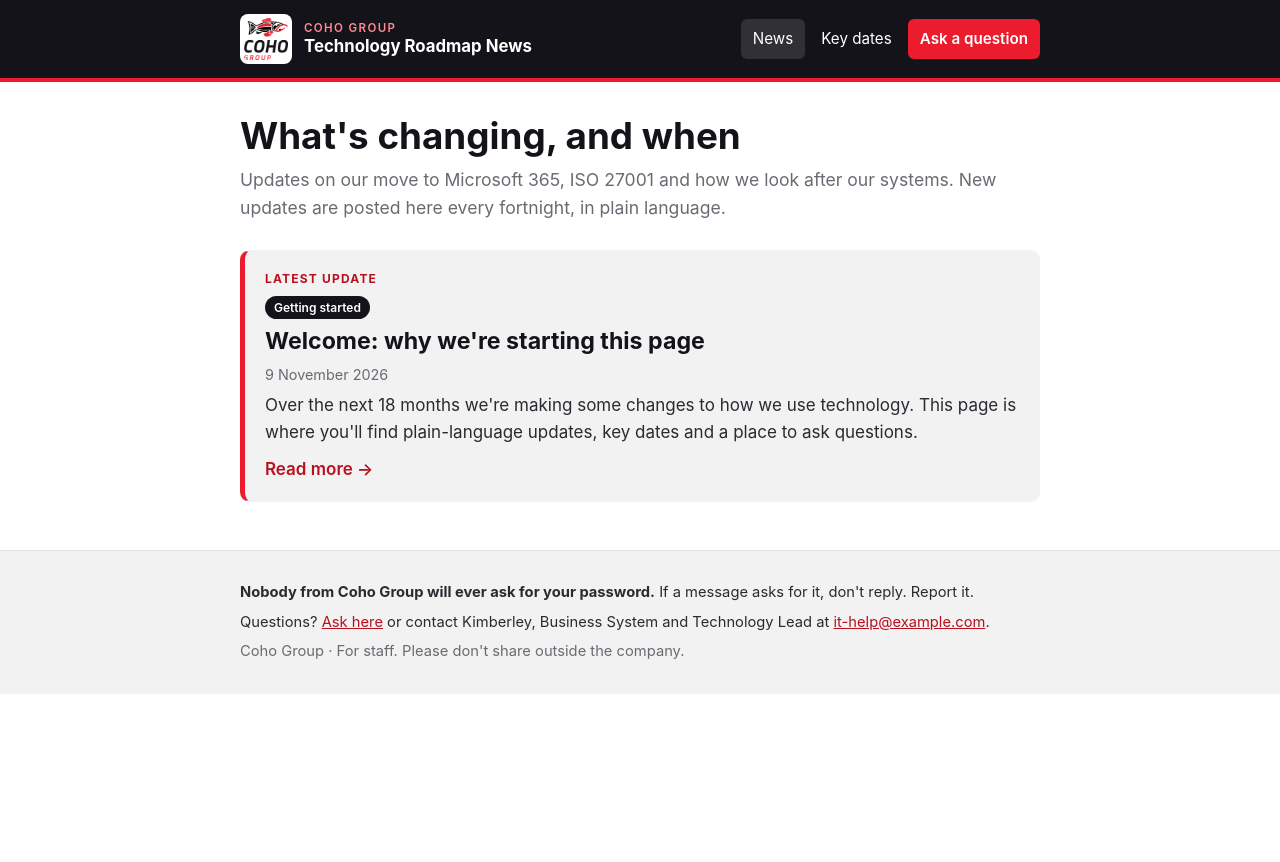
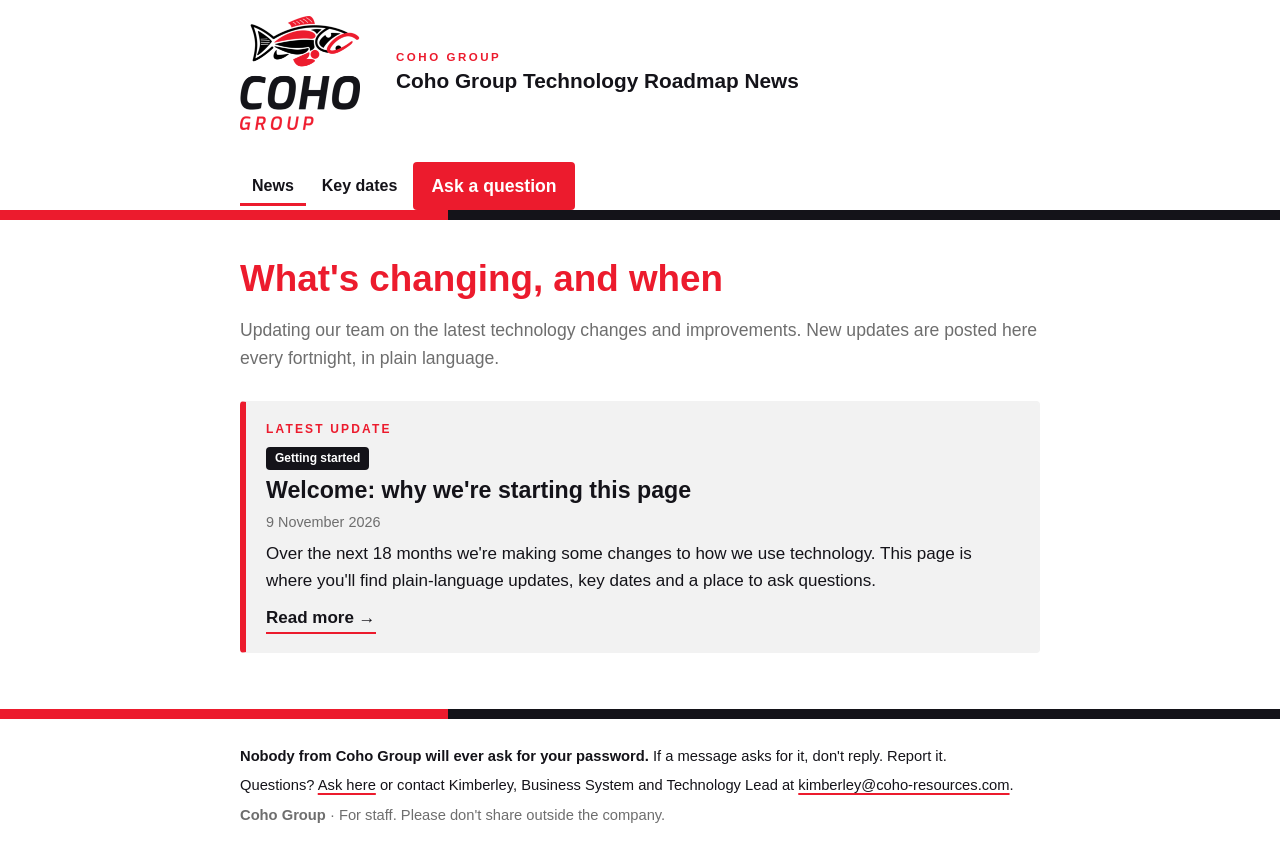
Before and after one commit to kimberley-coho-yolo/coho-news, a Jekyll site: the page built from index.html, in a window 1280 px wide. Shown: the top 862 px of the page. Built offline with Jekyll 4.4.1, drawn with Linux system fonts in a browser that asks for light colours.

Commit message:
updating-brand-guidelines

```diff
--- a/_config.yml
+++ b/_config.yml
@@ -3,13 +3,13 @@
 #  Edit the values below, then commit. The site rebuilds in ~1 minute.
 # ------------------------------------------------------------------
 
-title: "Technology Roadmap News"
-tagline: "Updates on our move to Microsoft 365, ISO 27001 and how we look after our systems"
+title: "Coho Group Technology Roadmap News"
+tagline: "Updating our team on the latest technology changes and improvements"
 org: "Coho Group"
 
 # Who staff can contact (shown in the footer)
 contact_name: "Kimberley, Business System and Technology Lead"
-contact_email: "it-help@example.com"   # <-- replace with your IT help address
+contact_email: "kimberley@coho-resources.com"   # <-- replace with your IT help address
 
 # Question form: paste the EMBED link from Microsoft Forms or Google Forms.
 #   Microsoft Forms: Share > Embed > copy the src="..." link
@@ -24,12 +24,22 @@ hide_from_search: true
 
 # If you use a custom address like news.cohogroup.com, leave baseurl blank.
 # If you use https://YOURNAME.github.io/coho-news/, set baseurl to "/coho-news"
-baseurl: ""
+baseurl: "/coho-news"  # the subpath of your site, e.g. /blog
 
 # ---- Technical settings: no need to change below this line ----
 timezone: Australia/Brisbane
 permalink: /news/:year/:month/:day/:title/
 markdown: kramdown
+defaults:
+  - scope:
+      path: ""
+      type: "posts"
+    values:
+      layout: "post"
+  - scope:
+      path: ""
+    values:
+      layout: "default"
 plugins:
   - jekyll-feed
 exclude:
--- a/_layouts/default.html
+++ b/_layouts/default.html
@@ -16,7 +16,7 @@
   <header class="site-header">
     <div class="wrap header-inner">
       <a class="brand" href="{{ '/' | relative_url }}">
-        <img src="{{ '/assets/logo.png' | relative_url }}" alt="{{ site.org }}" width="52" height="49">
+        <img class="logo" src="{{ '/assets/logo.png' | relative_url }}" alt="{{ site.org }}" width="120" height="113">
         <span class="brand-text"><span class="brand-kicker">{{ site.org }}</span>{{ site.title }}</span>
       </a>
       <nav class="nav" aria-label="Main">
@@ -26,16 +26,18 @@
       </nav>
     </div>
   </header>
+  <div class="split-bar" aria-hidden="true"></div>
 
   <main class="wrap main">
     {{ content }}
   </main>
 
+  <div class="split-bar" aria-hidden="true"></div>
   <footer class="site-footer">
     <div class="wrap">
       <p><strong>Nobody from Coho Group will ever ask for your password.</strong> If a message asks for it, don't reply. Report it.</p>
       <p>Questions? <a href="{{ '/ask/' | relative_url }}">Ask here</a> or contact {{ site.contact_name }}{% if site.contact_email %} at <a href="mailto:{{ site.contact_email }}">{{ site.contact_email }}</a>{% endif %}.</p>
-      <p class="muted">{{ site.org }} · For staff. Please don't share outside the company.</p>
+      <p class="muted"><strong>{{ site.org }}</strong> · For staff. Please don't share outside the company.</p>
     </div>
   </footer>
 </body>
--- a/assets/style.css
+++ b/assets/style.css
@@ -1,102 +1,206 @@
-/* Coho Group Technology News - brand colours from the roadmap deck */
+/* ==================================================================
+   Coho Group Technology News
+   Styled to Coho Group Brand Guidelines v1.0 (November 2026)
+   - Arial is the only typeface
+   - Four brand colours only. No other reds (no #FF0000, no darker red hovers)
+   - About 60% white, 30% black, 10% red. Red is the accent, not the background
+   - Primary full-colour logo on white, at least 120px wide, with clear space
+   - Split bar (35% red, 65% black) at full width above the footer
+   ================================================================== */
+
 :root {
-  --red: #EC1B2D;
-  --red-dark: #B8101F;
-  --ink: #141319;
-  --text: #2B2A31;
-  --muted: #6B6A72;
-  --line: #E2E2E5;
-  --bg: #FFFFFF;
-  --panel: #F2F2F2;
-  --radius: 10px;
-  --wrap: 52rem;
+  /* Brand palette (04 Colour) */
+  --coho-red:   #EC1B2D;
+  --coho-black: #141319;
+  --slate-grey: #6E6E6E;
+  --light-grey: #F2F2F2;
+  --white:      #FFFFFF;
+
+  /* Usage */
+  --text:   var(--coho-black);
+  --muted:  var(--slate-grey);
+  --panel:  var(--light-grey);
+  --line:   #DADADA;   /* neutral hairline, not a brand colour */
+  --radius: 4px;
+  --wrap:   52rem;
+
+  /* Typography (03), scaled from print pt to screen */
+  --font: Arial, "Helvetica Neue", Helvetica, sans-serif;
+  --h1: 2rem;        /* Heading 1: Arial Bold, Coho Red */
+  --h2: 1.4rem;      /* Heading 2: Arial Bold, near-black, red rule */
+  --h3: 0.95rem;     /* Heading 3: Arial Bold, red, caps, spaced */
+  --body: 1.0625rem; /* Body: Arial Regular, near-black */
 }
+
 * { box-sizing: border-box; }
 html { -webkit-text-size-adjust: 100%; }
 body {
   margin: 0;
-  background: var(--bg);
+  background: var(--white);
   color: var(--text);
-  font: 17px/1.6 -apple-system, BlinkMacSystemFont, "Segoe UI", Roboto, Arial, sans-serif;
+  font-family: var(--font);
+  font-size: var(--body);
+  line-height: 1.6;
 }
-a { color: var(--red-dark); }
-a:hover { color: var(--red); }
 img { max-width: 100%; height: auto; }
 .wrap { max-width: var(--wrap); margin: 0 auto; padding: 0 16px; }
 
-/* Header */
-.site-header { background: var(--ink); color: #fff; border-bottom: 4px solid var(--red); }
-.header-inner { display: flex; flex-wrap: wrap; align-items: center; justify-content: space-between; gap: 12px; padding-top: 14px; padding-bottom: 14px; }
-.brand { display: flex; align-items: center; gap: 12px; color: #fff; text-decoration: none; }
-.brand img { background: #fff; border-radius: 8px; padding: 4px; width: 52px; height: auto; }
-.brand-text { display: flex; flex-direction: column; font-weight: 700; font-size: 1.05rem; line-height: 1.2; }
-.brand-kicker { font-size: .72rem; letter-spacing: .12em; text-transform: uppercase; color: #ff8a94; font-weight: 600; }
-.nav { display: flex; flex-wrap: wrap; gap: 4px; }
-.nav a { color: #fff; text-decoration: none; padding: 8px 12px; border-radius: 6px; font-size: .95rem; }
-.nav a:hover, .nav a[aria-current="page"] { background: rgba(255,255,255,.12); color: #fff; }
-.nav a.nav-cta { background: var(--red); font-weight: 600; }
-.nav a.nav-cta:hover { background: var(--red-dark); }
+/* Links: near-black text with a Coho Red underline.
+   (Red text on white is just under the contrast needed for body text.) */
+a {
+  color: var(--coho-black);
+  text-decoration: underline;
+  text-decoration-color: var(--coho-red);
+  text-decoration-thickness: 2px;
+  text-underline-offset: 3px;
+}
+a:hover { color: var(--coho-red); }
+a:focus-visible, .button:focus-visible, .card:focus-visible {
+  outline: 3px solid var(--coho-black);
+  outline-offset: 2px;
+}
 
-/* Layout */
-.main { padding-top: 32px; padding-bottom: 48px; }
-.hero h1 { font-size: clamp(1.7rem, 4vw, 2.3rem); line-height: 1.2; color: var(--ink); margin: 0 0 8px; }
+/* ---------- Headings (03 Typography) ---------- */
+h1, h2, h3 { font-family: var(--font); font-weight: 700; line-height: 1.25; }
+h1 { font-size: var(--h1); color: var(--coho-red); margin: 0 0 .4em; }
+h2 {
+  font-size: var(--h2); color: var(--coho-black);
+  margin: 1.8em 0 .6em; padding-bottom: .3em;
+  border-bottom: 2px solid var(--coho-red);
+  display: inline-block;            /* red rule sits under the words, like the guide */
+}
+h3 {
+  font-size: var(--h3); color: var(--coho-red);
+  text-transform: uppercase; letter-spacing: .18em;
+  margin: 1.6em 0 .4em;
+}
+
+/* ---------- Header: primary logo on white ---------- */
+.site-header { background: var(--white); }
+.header-inner {
+  display: flex; flex-wrap: wrap; align-items: center; justify-content: space-between;
+  gap: 16px; padding-top: 0; padding-bottom: 0;
+}
+.brand { display: flex; align-items: center; gap: 20px; text-decoration: none; color: var(--coho-black); }
+.brand:hover { color: var(--coho-black); }
+/* 02 Clear space & size: minimum 120px on screen; padding keeps the clear zone
+   (about the height of the "O" in COHO) free of text and edges */
+.brand .logo { width: 120px; min-width: 120px; height: auto; padding: 16px; box-sizing: content-box; margin: 0 0 0 -16px; }
+.brand-text { display: flex; flex-direction: column; font-weight: 700; font-size: 1.3rem; line-height: 1.2; }
+.brand-kicker {
+  font-size: .72rem; font-weight: 700; color: var(--coho-red);
+  text-transform: uppercase; letter-spacing: .22em; margin-bottom: 4px;
+}
+
+.nav { display: flex; flex-wrap: wrap; align-items: center; gap: 4px; }
+.nav a {
+  color: var(--coho-black); text-decoration: none; font-weight: 700;
+  padding: 8px 12px; border-radius: var(--radius); font-size: 1rem;
+}
+.nav a:hover { background: var(--light-grey); color: var(--coho-black); }
+.nav a[aria-current="page"] { box-shadow: inset 0 -3px 0 var(--coho-red); border-radius: 0; }
+
+/* ---------- 05 Graphic device: the split bar ---------- */
+.split-bar {
+  width: 100%; height: 10px;
+  background: linear-gradient(to right, var(--coho-red) 0 35%, var(--coho-black) 35% 100%);
+}
+
+/* ---------- Layout ---------- */
+.main { padding-top: 36px; padding-bottom: 56px; }
+.hero h1 { font-size: clamp(1.75rem, 4vw, 2.3rem); }
 .hero p { font-size: 1.1rem; color: var(--muted); margin: 0 0 28px; }
-.section-title { font-size: 1.15rem; color: var(--ink); margin: 36px 0 12px; }
+.section-title { margin-top: 40px; }
 
-/* Cards */
-.card { display: block; text-decoration: none; color: inherit; background: var(--bg); border: 1px solid var(--line); border-radius: var(--radius); padding: 18px 20px; transition: border-color .15s, box-shadow .15s; }
-.card:hover { border-color: var(--red); box-shadow: 0 4px 14px rgba(20,19,25,.08); color: inherit; }
-.card h2, .card h3 { color: var(--ink); margin: 6px 0 2px; line-height: 1.3; }
+/* ---------- Cards ---------- */
+.card {
+  display: block; text-decoration: none; color: inherit;
+  background: var(--white); border: 1px solid var(--line); border-radius: var(--radius);
+  padding: 18px 20px; transition: border-color .15s;
+}
+.card:hover { border-color: var(--coho-black); color: inherit; }
+.card h2, .card h3 {
+  color: var(--coho-black); text-transform: none; letter-spacing: 0;
+  border: 0; padding: 0; display: block; margin: 6px 0 2px;
+}
 .card h2 { font-size: 1.45rem; }
 .card h3 { font-size: 1.12rem; }
 .card p { margin: 6px 0 0; }
-.card-feature { background: var(--panel); border-color: var(--panel); border-left: 5px solid var(--red); }
-.label { display: block; font-size: .75rem; letter-spacing: .1em; text-transform: uppercase; color: var(--red-dark); font-weight: 700; }
-.more { display: inline-block; margin-top: 10px; font-weight: 600; color: var(--red-dark); }
+.card-feature { background: var(--panel); border-color: var(--panel); border-left: 6px solid var(--coho-red); }
+.label {
+  display: block; font-size: .75rem; font-weight: 700; color: var(--coho-red);
+  text-transform: uppercase; letter-spacing: .18em;
+}
+.more { display: inline-block; margin-top: 10px; font-weight: 700; color: var(--coho-black); border-bottom: 2px solid var(--coho-red); }
 .post-list { list-style: none; padding: 0; margin: 0; display: grid; gap: 12px; }
-.tag { display: inline-block; font-size: .75rem; font-weight: 600; background: var(--ink); color: #fff; padding: 2px 9px; border-radius: 99px; margin-top: 4px; }
+.tag {
+  display: inline-block; font-size: .75rem; font-weight: 700;
+  background: var(--coho-black); color: var(--white);
+  padding: 2px 9px; border-radius: var(--radius); margin-top: 4px;
+}
 .card-feature .tag { margin-top: 8px; }
 .meta { color: var(--muted); font-size: .9rem; }
 
-/* Article */
+/* ---------- Article ---------- */
 .back { margin: 0 0 16px; font-size: .95rem; }
-.post-header h1 { font-size: clamp(1.6rem, 4vw, 2.2rem); line-height: 1.2; color: var(--ink); margin: 10px 0 4px; }
-.prose h1 { font-size: clamp(1.6rem, 4vw, 2.2rem); line-height: 1.2; color: var(--ink); }
-.prose h2 { font-size: 1.3rem; color: var(--ink); margin-top: 1.8em; }
-.prose h3 { font-size: 1.1rem; color: var(--ink); }
+.post-header h1 { font-size: clamp(1.6rem, 4vw, 2.2rem); margin: 10px 0 4px; }
+.prose h1 { font-size: clamp(1.6rem, 4vw, 2.2rem); }
 .prose li { margin: 4px 0; }
-.prose blockquote { margin: 1.2em 0; padding: 10px 16px; border-left: 4px solid var(--red); background: var(--panel); border-radius: 0 var(--radius) var(--radius) 0; }
-.prose table { width: 100%; border-collapse: collapse; margin: 12px 0 20px; font-size: .95rem; display: block; overflow-x: auto; }
+.prose blockquote {
+  margin: 1.2em 0; padding: 12px 16px;
+  border-left: 4px solid var(--coho-red); background: var(--panel);
+}
+.prose table {
+  width: 100%; border-collapse: collapse; margin: 12px 0 20px; font-size: .95rem;
+  display: block; overflow-x: auto;
+}
 .prose th, .prose td { text-align: left; vertical-align: top; padding: 10px 12px; border-bottom: 1px solid var(--line); }
-.prose th { background: var(--ink); color: #fff; font-weight: 600; }
-.prose tbody tr:nth-child(even) td { background: #FAFAFA; }
+.prose th { background: var(--coho-black); color: var(--white); font-weight: 700; }
+.prose tbody tr:nth-child(even) td { background: var(--light-grey); }
 .narrow { max-width: 40rem; }
 
-/* Ask */
-.ask-box { margin-top: 40px; padding: 20px; background: var(--panel); border-radius: var(--radius); display: flex; flex-wrap: wrap; align-items: center; justify-content: space-between; gap: 12px; }
+/* ---------- Buttons and the Ask page ---------- */
+/* White on Coho Red passes contrast at large bold text, so buttons use 18.7px bold */
+.button, .nav a.nav-cta {
+  display: inline-block; background: var(--coho-red); color: var(--white);
+  text-decoration: none; font-weight: 700; font-size: 1.1rem;
+  padding: 10px 18px; border-radius: var(--radius);
+}
+.button:hover, .nav a.nav-cta:hover { background: var(--coho-black); color: var(--white); }
+.nav a.nav-cta[aria-current="page"] { box-shadow: none; border-radius: var(--radius); }
+.button-ghost { background: var(--white); color: var(--coho-black); border: 2px solid var(--coho-black); }
+.button-ghost:hover { background: var(--coho-black); color: var(--white); }
+
+.ask-box {
+  margin-top: 40px; padding: 20px; background: var(--panel);
+  display: flex; flex-wrap: wrap; align-items: center; justify-content: space-between; gap: 12px;
+}
 .ask-box p { margin: 0; }
-.button { display: inline-block; background: var(--red); color: #fff; text-decoration: none; font-weight: 600; padding: 10px 18px; border-radius: 8px; }
-.button:hover { background: var(--red-dark); color: #fff; }
-.button-ghost { background: transparent; color: var(--red-dark); border: 2px solid var(--red); }
-.button-ghost:hover { background: var(--red); color: #fff; }
 .form-frame { border: 1px solid var(--line); border-radius: var(--radius); overflow: hidden; margin: 16px 0; }
 .form-frame iframe { display: block; width: 100%; height: 900px; border: 0; }
-.notice { background: var(--panel); border-left: 5px solid var(--red); border-radius: var(--radius); padding: 16px 20px; max-width: 40rem; }
+.notice { background: var(--panel); border-left: 6px solid var(--coho-red); padding: 16px 20px; max-width: 40rem; }
 .notice p { margin: 4px 0; }
 .center { text-align: center; }
 
-/* Footer */
-.site-footer { background: var(--panel); border-top: 1px solid var(--line); padding: 24px 0; font-size: .92rem; }
+/* ---------- Footer ---------- */
+.site-footer { background: var(--white); padding: 20px 0 28px; font-size: .92rem; }
 .site-footer p { margin: 6px 0; }
 .muted { color: var(--muted); }
 
-@media (max-width: 560px) {
-  body { font-size: 16px; }
-  .nav { width: 100%; }
+/* ---------- Small screens ---------- */
+@media (max-width: 600px) {
+  body { font-size: 1rem; }
+  .header-inner { padding-top: 0; padding-bottom: 0; }
+  .brand { gap: 12px; }
+  .brand-text { font-size: 1.1rem; }
+  .nav { width: 100%; border-top: 1px solid var(--line); padding-top: 8px; }
   .nav a { padding: 8px 10px; }
-  .nav a.nav-cta { margin-left: auto; }
+  .nav a.nav-cta { margin-left: auto; font-size: 1.1rem; }
   .ask-box { flex-direction: column; align-items: flex-start; }
 }
+
 @media print {
-  .site-header, .site-footer, .ask-box, .back { display: none; }
+  .nav, .ask-box, .back { display: none; }
+  body { font-size: 10.5pt; }
+  h1 { font-size: 20pt; } h2 { font-size: 14pt; } h3 { font-size: 11pt; }
 }
```
Also changed, not shown: assets/favicon.png.
